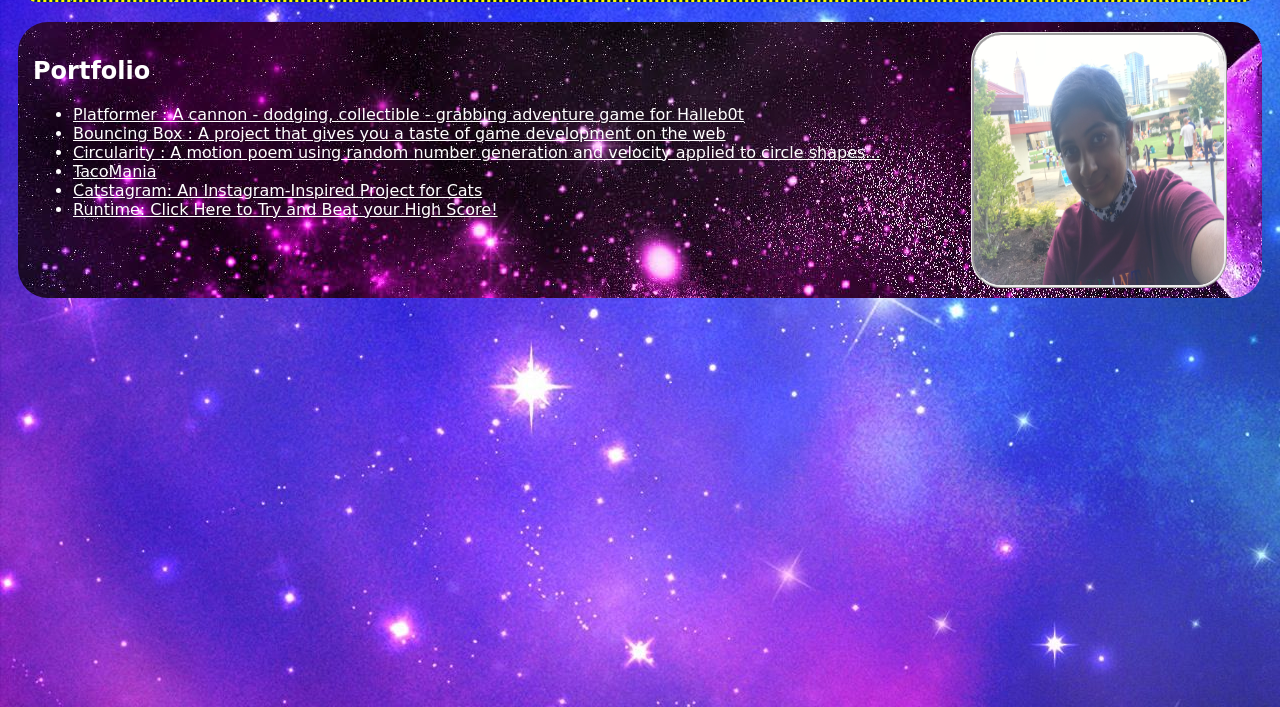
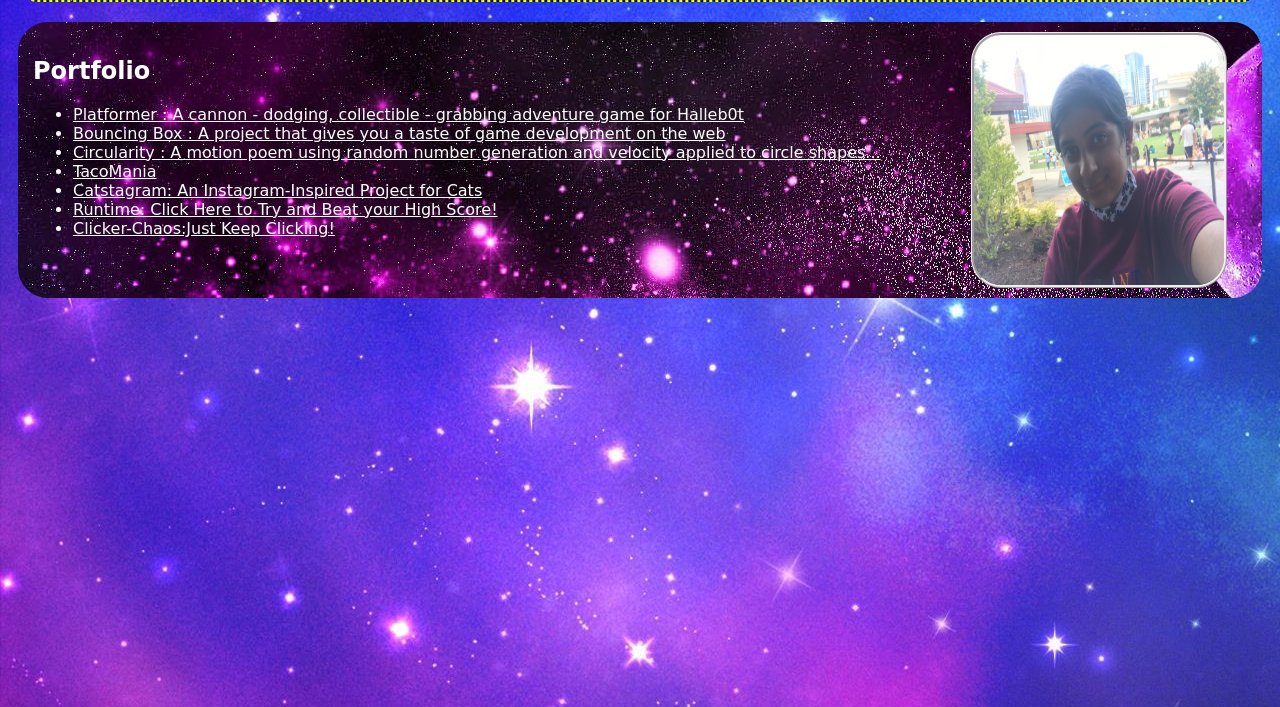
Before and after one commit to smansukhani/smansukhani.github.io, a plain HTML site: page portfolio.html in a window 1280 px wide. Shown: the part 93-800 px from the top of the page. Drawn offline with Linux system fonts and the light colour scheme.

Commit message:
clicker-chaos

```diff
--- a/portfolio.html
+++ b/portfolio.html
@@ -130,6 +130,7 @@
                     <li><a href="Taco Shop Simulator/taco-shop/index.html">TacoMania</a></li>
                     <li><a href="projects/catstagram/">Catstagram: An Instagram-Inspired Project for Cats</a></li>
                     <li><a href="projects/runtime/">Runtime: Click Here to Try and Beat your High Score!</a></li>
+                    <li><a href='clicker-chaos/'>Clicker-Chaos:Just Keep Clicking!</a></li>
                   </ul>
               </div>
               <div class="portfolioimage">
```
Also changed, not shown: images/burger(1).png (added), 3 other files.
